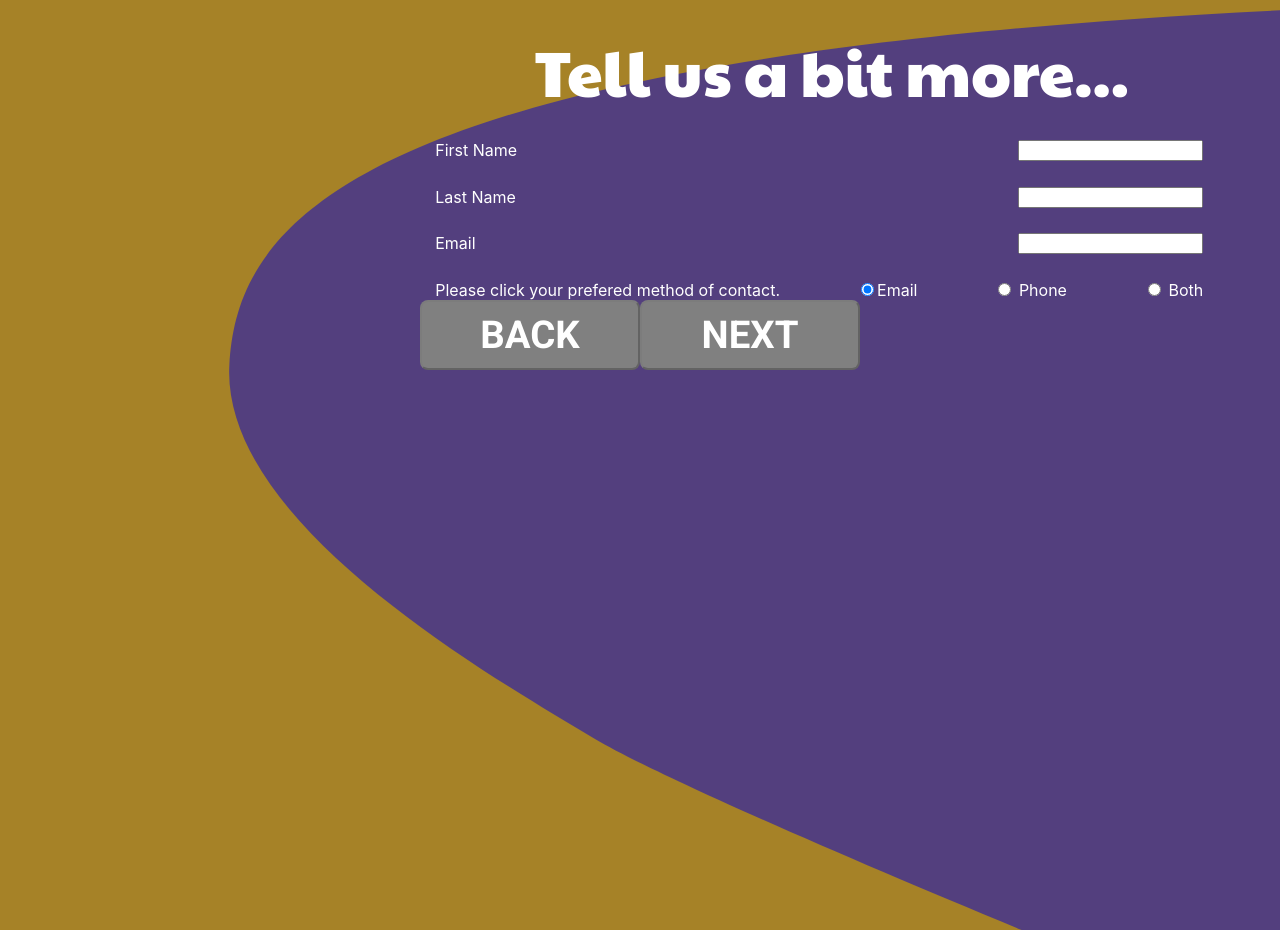
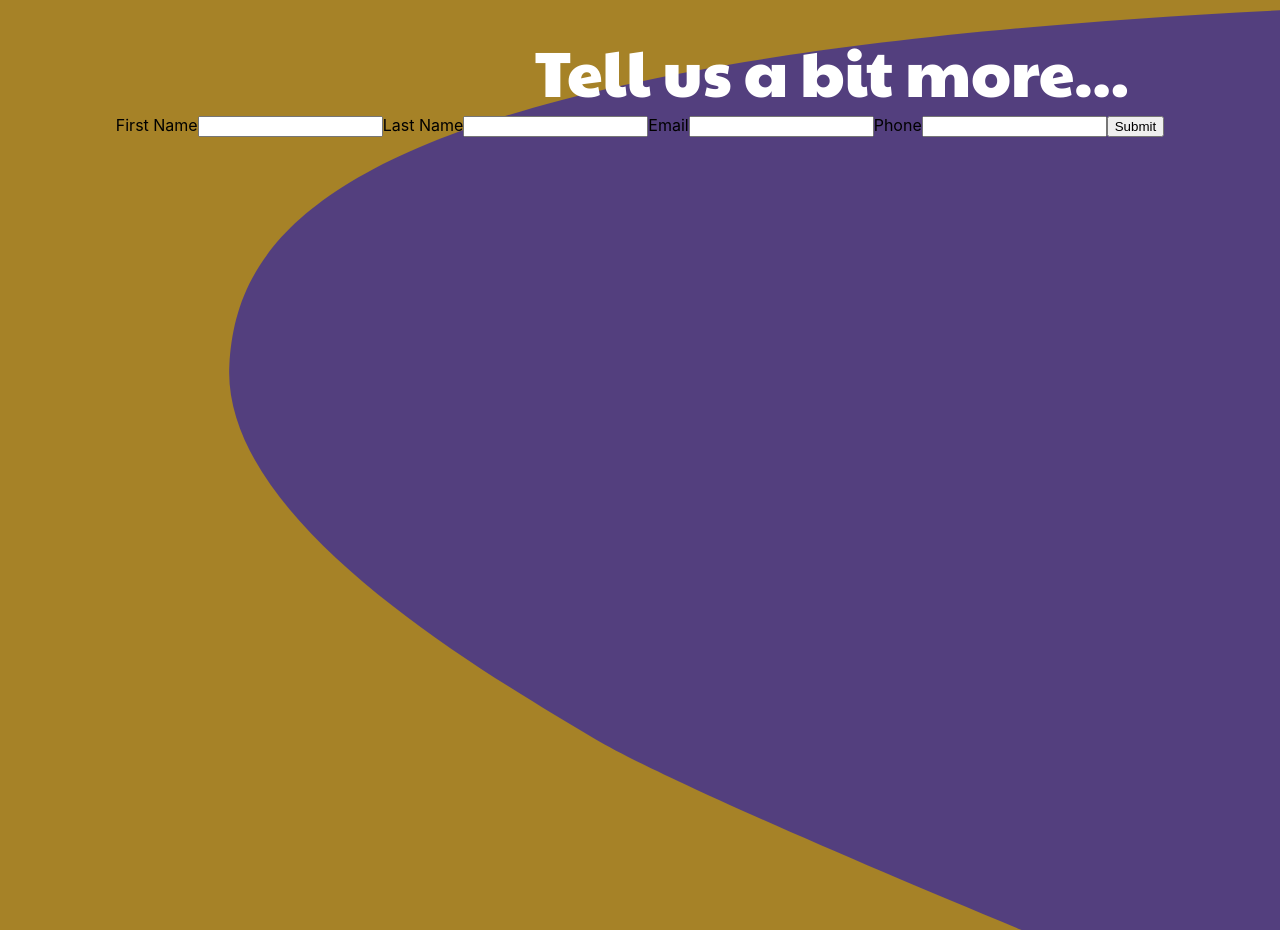
Before and after one commit to KimDuclos/flextogether, a React (Create React App) app: page /tell-more in a window 1280 px wide. Built offline with nearby package versions, Linux system fonts and the light colour scheme.

Commit message:
form first name working

```diff
--- a/src/tell-more.jsx
+++ b/src/tell-more.jsx
@@ -6,14 +6,12 @@ import ProgressButton from "./components/progress-button.jsx";
 import "./tell-more.scss";
 
 const TellMore = () => {
-  const [values, setValues] = useState({
-    firstName: "",
-    lastName: "",
-    email: "",
-    phone: "",
-  });
-
-  const { register, handleSubmit, errors } = useForm();
+  const {
+    register,
+    handleSubmit,
+    watch,
+    formState: { errors },
+  } = useForm();
 
   const onSubmit = (data) => {
     console.log(data);
@@ -21,120 +19,59 @@ const TellMore = () => {
 
   const [disabled, setDisabled] = useState(true); // set submit to initially disabled
 
-  // set disabled submit if form not valid
   useEffect(() => {
-    console.log(values);
-    if (
-      values.firstName !== "" &&
-      values.lastName !== "" &&
-      values.email !== "" &&
-      values.phone !== ""
-    ) {
-      setDisabled(false);
-      console.log("button is disabled");
-    } else {
-      setDisabled(true);
-    }
-  }, [values]);
-
-  const set = (userInput) => {
-    return ({ target: { value } }) => {
-      setValues((oldValues) => ({ ...oldValues, [userInput]: value }));
-    };
-  };
+    console.log(errors);
+  }, [errors]);
 
   return (
     <div className="tell-more-page">
       <div className="tell-more-title">Tell us a bit more...</div>
       <form onSubmit={handleSubmit(onSubmit)}>
-        <div className="contact-form">
-          <label>First Name</label>
+        <label htmlFor="firstName">First Name</label>
         <input
+          name="firstName"
           type="text"
-            name="firstName"
-            onChange={set("firstName")}
           ref={register({
-              required: "First Name is required.",
+            required: "First name is required.",
             pattern: {
-                value: /[a-zA-Z]$/,
-                message: "First Name is not valid.",
+              value: /^[A-Za-z]+$/i,
+              message: "First name can only have alphabetical characters.",
             },
           })}
         />
-          {errors.firstName && (
-            <p className="errorMsg">{errors.firstName.message}</p>
-          )}
-        </div>
-        <div className="contact-form">
-          <label>Last Name</label>
+        {errors.firstName && errors.firstName.message && <p>{errors.firstName.message}</p>}
+
+        <label htmlFor="lastName">Last Name</label>
         <input
+        name="lastName"
         type="text"
-            name="lastName"
-            onChange={set("lastName")}
         ref={register({
-              required: "Last Name is required.",
+          required: "Last name is required.",
           pattern: {
-                value: /[a-zA-Z]$/,
-                message: "Last Name is not valid.",
+            value: /^[A-Za-z]+$/i,
+            message: "Last name can only have alphabetical characters."
           },
         })}
         />
-          {errors.lastName && (
-            <p className="errorMsg">{errors.lastName.message}</p>
-          )}
-        </div>
-        <div className="contact-form">
-          <label>Email</label>
+        {errors.lastName && <span role="alert">This field is required</span>}
+
+        <label htmlFor="email">Email</label>
         <input
-            type="text"
-            name="email"
-            onChange={set("email")}
-            ref={register({
-              required: "Email is required.",
-              pattern: {
-                value: /^[^@ ]+@[^@ ]+\.[^@ .]{2,}$/,
-                message: "Last Name is wrong format.",
-              },
-            })}
+          id="email"
+          aria-invalid={errors.email ? "true" : "false"}
+          {...register("email", { required: true })}
         />
-          {errors.email && <p className="errorMsg">{errors.email.message}</p>}
-        </div>
-        <div className="contact-form">
-          <label>Please click your prefered method of contact.</label>
-          <label>
+        {errors.email && <span role="alert">This field is required</span>}
+
+        <label htmlFor="phone">Phone</label>
         <input
-              type="radio"
-              value="email"
-              name="notificationMethod"
-              checked
+          id="phone"
+          aria-invalid={errors.phone ? "true" : "false"}
+          {...register("phone", { required: true })}
         />
-            Email
-          </label>
-          <label>
-            <input type="radio" value="phone" name="notificationMethod" /> Phone
-          </label>
-          <label>
-            <input type="radio" value="both" name="notificationMethod" /> Both
-          </label>
-        </div>
-        <div className="tell-more-progress-buttons">
-          <Link to="/who-are-you" style={{ textDecoration: "none" }}>
-            <ProgressButton
-              className="tell-more-prog-button"
-              id="start-progress-button"
-              text="BACK"
-              disabled={disabled}
-            />
-          </Link>
-          <Link to="/level" style={{ textDecoration: "none" }}>
-            <ProgressButton
-              className="prog-button"
-              id="tell-more-progress-button"
-              text="NEXT"
-              disabled={disabled}
-            />
-          </Link>
-        </div>
+        {errors.phone && <span role="alert">This field is required</span>}
+
+        <input type="submit" />
       </form>
     </div>
   );
```
Lines whose indentation alone changed are shown as unchanged.
